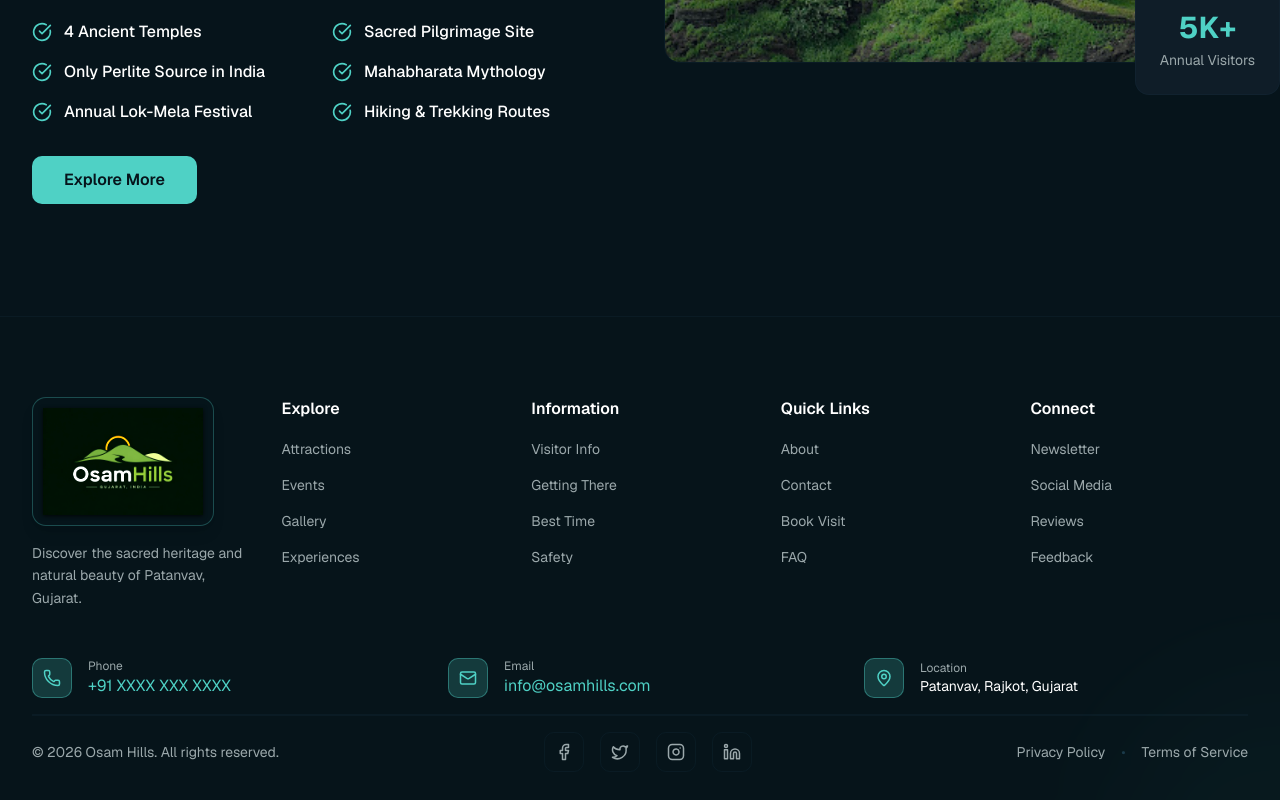
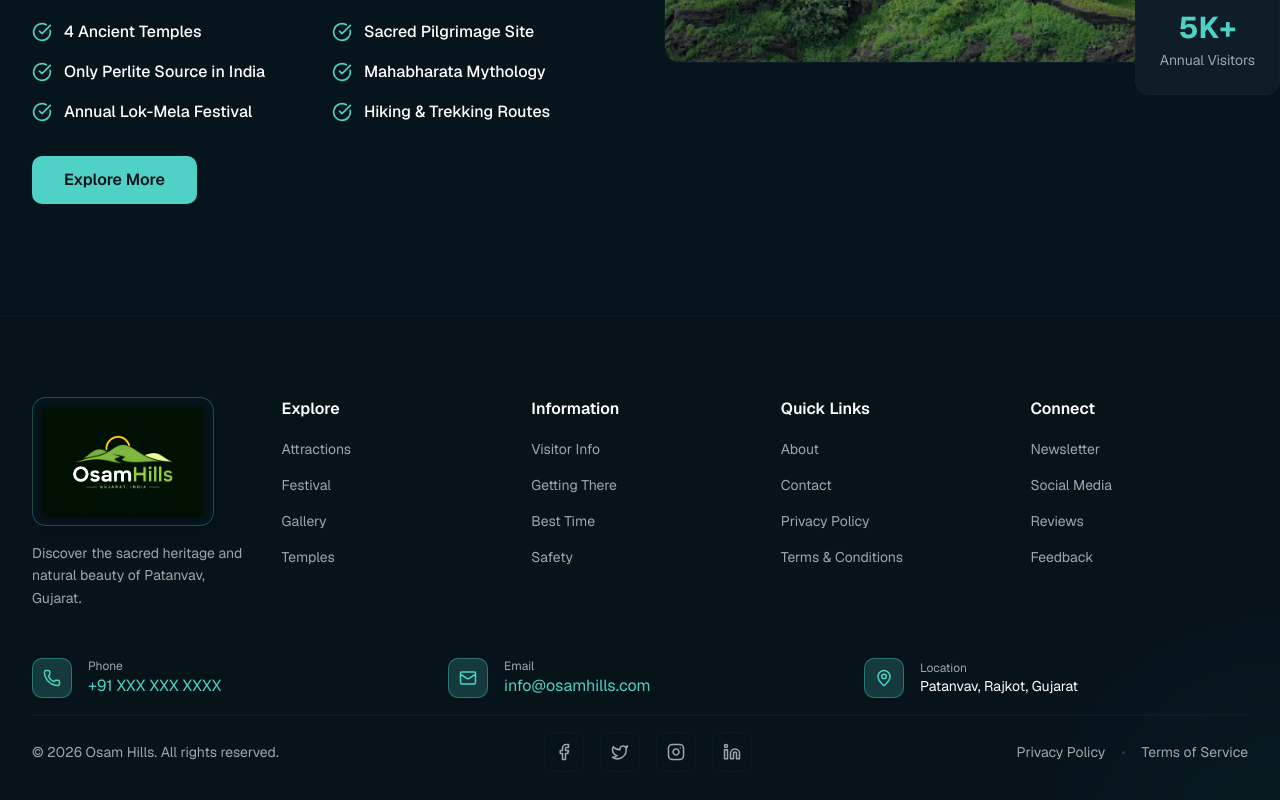
Before and after one commit to Akipatel44/OsamVista, a Next.js app: page / in a window 1280 px wide. Shown: the part 1454-2254 px from the top of the page. Built offline with nearby package versions, Linux system fonts and the light colour scheme.

Commit message:
Update contact details and enhance footer links for improved navigation
Co-authored-by: Copilot <copilot@github.com>

```diff
--- a/app/contact/page.tsx
+++ b/app/contact/page.tsx
@@ -33,7 +33,7 @@ export default function ContactPage() {
     {
       icon: Phone,
       title: 'Phone',
-      details: ['+91 XXXX XXX XXXX'],
+      details: ['+91 XXX XXX XXXX'],
     },
     {
       icon: Mail,
--- a/components/contact.tsx
+++ b/components/contact.tsx
@@ -70,7 +70,7 @@ export function Contact() {
               {
                 icon: Phone,
                 label: 'Phone',
-                value: '+91 XXXX XXX XXXX',
+                value: '+91 XXX XXX XXXX',
                 color: 'from-blue-500/20 to-cyan-500/20',
               },
               {
--- a/components/footer.tsx
+++ b/components/footer.tsx
@@ -10,19 +10,39 @@ export function Footer() {
   const footerLinks = [
     {
       title: 'Explore',
-      links: ['Attractions', 'Events', 'Gallery', 'Experiences'],
+      links: [
+        { label: 'Attractions', href: '/attractions' },
+        { label: 'Festival', href: '/festival' },
+        { label: 'Gallery', href: '/gallery' },
+        { label: 'Temples', href: '/temples' },
+      ],
     },
     {
       title: 'Information',
-      links: ['Visitor Info', 'Getting There', 'Best Time', 'Safety'],
+      links: [
+        { label: 'Visitor Info', href: '/visitor-guide' },
+        { label: 'Getting There', href: '/visitor-guide' },
+        { label: 'Best Time', href: '/visitor-guide' },
+        { label: 'Safety', href: '/visitor-guide' },
+      ],
     },
     {
       title: 'Quick Links',
-      links: ['About', 'Contact', 'Book Visit', 'FAQ'],
+      links: [
+        { label: 'About', href: '/' },
+        { label: 'Contact', href: '/contact' },
+        { label: 'Privacy Policy', href: '/privacy-policy' },
+        { label: 'Terms & Conditions', href: '/terms-and-conditions' },
+      ],
     },
     {
       title: 'Connect',
-      links: ['Newsletter', 'Social Media', 'Reviews', 'Feedback'],
+      links: [
+        { label: 'Newsletter', href: '/contact' },
+        { label: 'Social Media', href: '#' },
+        { label: 'Reviews', href: '/contact' },
+        { label: 'Feedback', href: '/contact' },
+      ],
     },
   ]
 
@@ -81,12 +101,12 @@ export function Footer() {
                 <h4 className="text-white font-semibold mb-4">{section.title}</h4>
                 <ul className="space-y-3">
                   {section.links.map((link) => (
-                    <li key={link}>
+                    <li key={link.label}>
                       <a
-                        href="#"
+                        href={link.href}
                         className="text-muted text-sm hover:text-accent transition-colors"
                       >
-                        {link}
+                        {link.label}
                       </a>
                     </li>
                   ))}
@@ -110,7 +130,7 @@ export function Footer() {
               <div>
                 <p className="text-muted text-xs">Phone</p>
                 <a href="tel:+91" className="text-accent hover:text-accent/80 transition-colors">
-                  +91 XXXX XXX XXXX
+                  +91 XXX XXX XXXX
                 </a>
               </div>
             </div>
```
